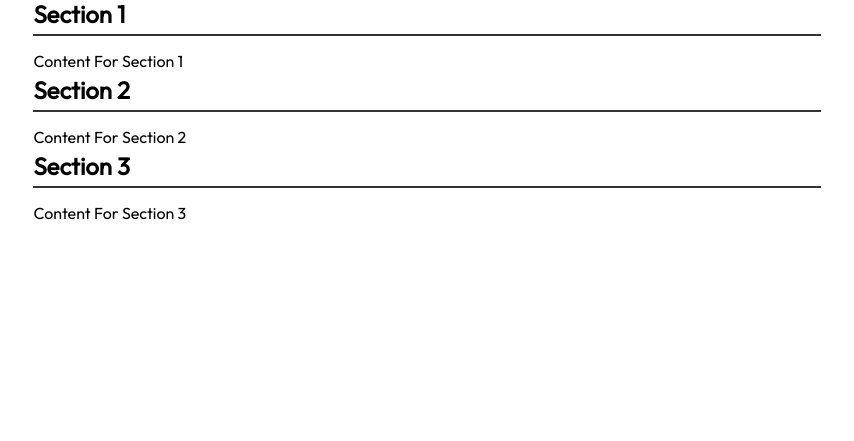
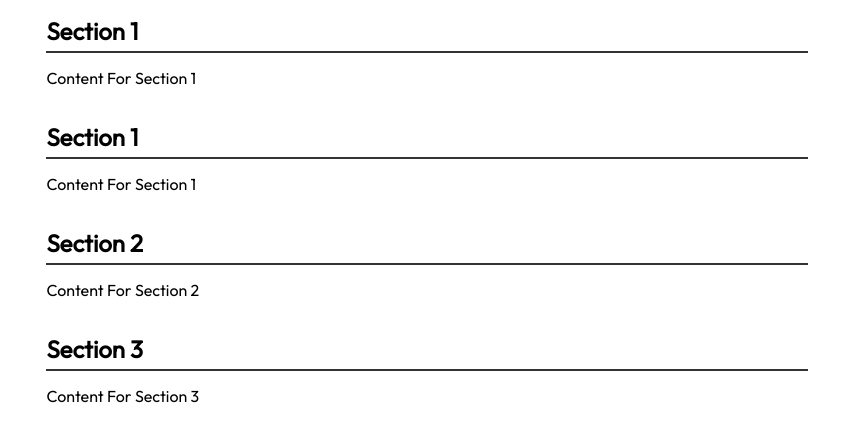
Before and after one commit to yumis56/resume-2024, a plain HTML site: page docs/index.html in a window 1280 px wide. Shown: the part 67-508 px from the top of the page, without its empty margins (213-1067 px from the left). Drawn offline with Linux system fonts and the light colour scheme.

Commit message:
adjusting the borders more for the highlight

```diff
--- a/docs/css/style.css
+++ b/docs/css/style.css
@@ -115,9 +115,12 @@ section {
 
 /* highlight start - this separates my resume into linkable sections :) */
 .highlight {
-    border: 2px solid white;
-    border-radius: 10px;
+    border: 0.2rem solid white;
+    border-radius: 0.5rem;
     transition: border-color 0.5s ease;
+    padding: 0.75rem;
+    margin-top: 0.25rem;
+    margin-bottom: 0.25rem;
 }
 
 .highlight-active {
--- a/docs/index.html
+++ b/docs/index.html
@@ -13,24 +13,29 @@
         <header>
             <p class="logo">Yumi Song</p>
             <nav class="menu">
-                <a href="#section1" class="menu-item">Skills</a>
-                <a href="#section2" class="menu-item">Education</a>
-                <a href="#section3" class="menu-item">Experience</a>
+                <a href="#skills" class="menu-item">Skills</a>
+                <a href="#education" class="menu-item">Education</a>
+                <a href="#experience" class="menu-item">Experience</a>
                 <a href="#" class="menu-item">Contact</a>
             </nav>
         </header>
 
-        <div id="section1" class="highlight">
+        <div id="hero" class="highlight">
             <h2>Section 1</h2>
             <p>Content for section 1</p>
         </div>
 
-        <div id="section2" class="highlight">
+        <div id="skills" class="highlight">
+            <h2>Section 1</h2>
+            <p>Content for section 1</p>
+        </div>
+
+        <div id="education" class="highlight">
             <h2>Section 2</h2>
             <p>Content for section 2</p>
         </div>
 
-        <div id="section3" class="highlight">
+        <div id="experience" class="highlight">
             <h2>Section 3</h2>
             <p>Content for section 3</p>
         </div>
```
